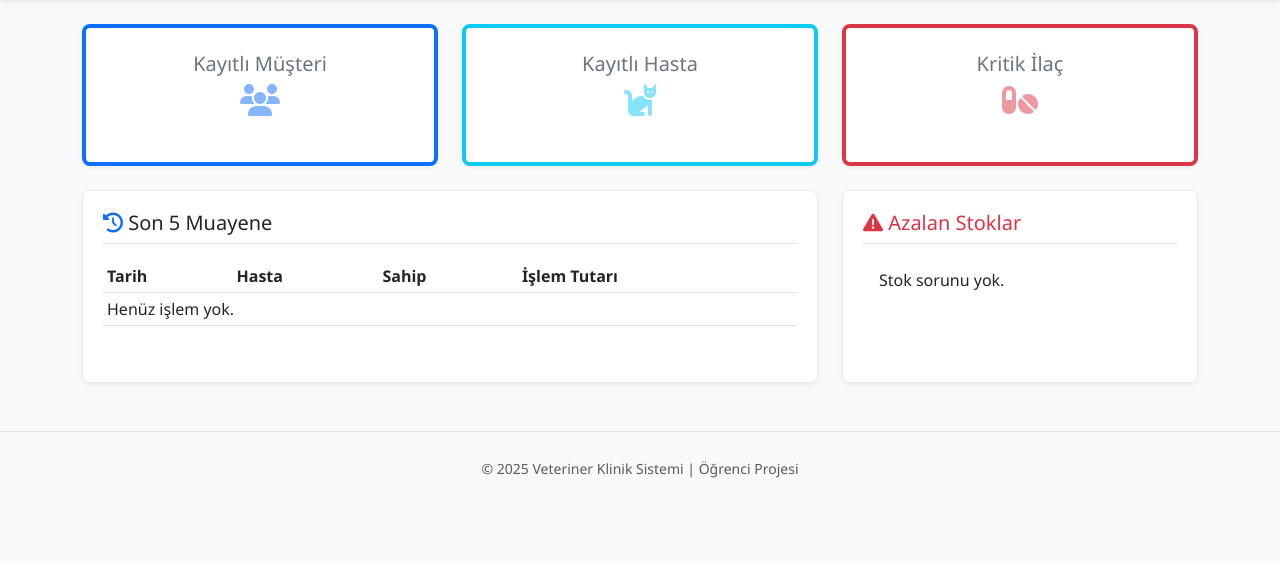
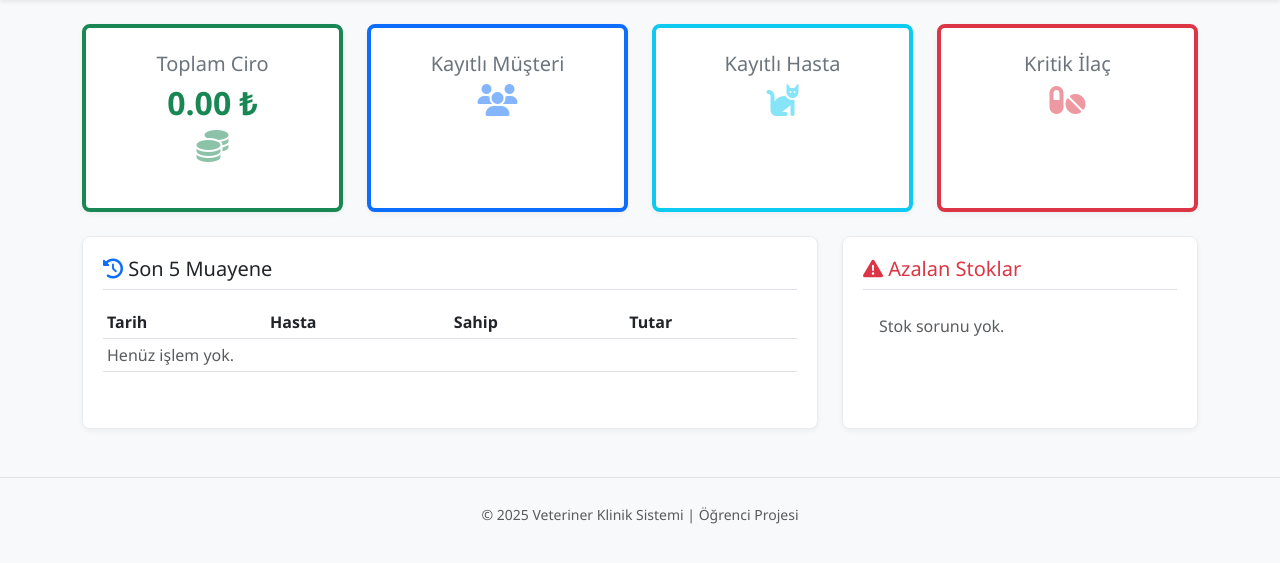
Before and after one commit to fatihhh0001/Tasarim, a PHP site: page /index_view.php in a window 1280 px wide. Shown: the part 56-619 px from the top of the page. Run offline with PHP 8.4, Linux system fonts and the light colour scheme; data that the repository does not hold is empty.

Commit message:
düzenleme

```diff
--- a/index_view.php
+++ b/index_view.php
@@ -2,7 +2,15 @@
 
 <div class="row mb-4 text-center">
 
-    <div class="col-md-4">
+    <div class="col-md-3">
+        <div class="kutu border-start border-4 border-success py-4 h-100">
+            <h5 class="text-secondary">Toplam Ciro</h5>
+            <h2 class="text-success fw-bold"><?= number_format($ciro, 2) ?> ₺</h2>
+            <i class="fas fa-coins fa-2x text-success opacity-50"></i>
+        </div>
+    </div>
+
+    <div class="col-md-3">
         <div class="kutu border-start border-4 border-primary py-4 h-100">
             <h5 class="text-secondary">Kayıtlı Müşteri</h5>
             <h2 class="text-primary fw-bold"><?= $musteri_sayisi ?></h2>
@@ -10,7 +18,7 @@
         </div>
     </div>
 
-    <div class="col-md-4">
+    <div class="col-md-3">
         <div class="kutu border-start border-4 border-info py-4 h-100">
             <h5 class="text-secondary">Kayıtlı Hasta</h5>
             <h2 class="text-info fw-bold"><?= $hasta_sayisi ?></h2>
@@ -18,7 +26,7 @@
         </div>
     </div>
 
-    <div class="col-md-4">
+    <div class="col-md-3">
         <div class="kutu border-start border-4 border-danger py-4 h-100">
             <h5 class="text-secondary">Kritik İlaç</h5>
             <h2 class="text-danger fw-bold"><?= $kritik_stok ?></h2>
@@ -40,7 +48,7 @@
                         <th>Tarih</th>
                         <th>Hasta</th>
                         <th>Sahip</th>
-                        <th>İşlem Tutarı</th>
+                        <th>Tutar</th>
                     </tr>
                 </thead>
                 <tbody>
@@ -49,10 +57,10 @@
                         <td><?= date('d.m H:i', strtotime($hareket['tarih_saat'])) ?></td>
                         <td class="fw-bold"><?= $hareket['hayvan_adi'] ?></td>
                         <td><?= $hareket['sahip'] ?></td>
-                        <td class="text-success"><?= number_format($hareket['yekun_tutar'], 2) ?> ₺</td>
+                        <td class="text-success fw-bold"><?= number_format($hareket['yekun_tutar'], 2) ?> ₺</td>
                     </tr>
                     <?php endforeach; ?>
-                    <?php if(empty($son_hareketler)) echo "<tr><td colspan='4'>Henüz işlem yok.</td></tr>"; ?>
+                    <?php if(empty($son_hareketler)) echo "<tr><td colspan='4' class='text-muted'>Henüz işlem yok.</td></tr>"; ?>
                 </tbody>
             </table>
         </div>
@@ -70,7 +78,7 @@
                     <span class="badge bg-danger rounded-pill"><?= $ilac['stok_adet'] ?> Adet</span>
                 </li>
                 <?php endforeach; ?>
-                <?php if(empty($biten_ilaclar)) echo "<li class='list-group-item'>Stok sorunu yok.</li>"; ?>
+                <?php if(empty($biten_ilaclar)) echo "<li class='list-group-item text-muted'>Stok sorunu yok.</li>"; ?>
             </ul>
         </div>
     </div>
```
Also changed, not shown: index.php (+8 -5 lines).
